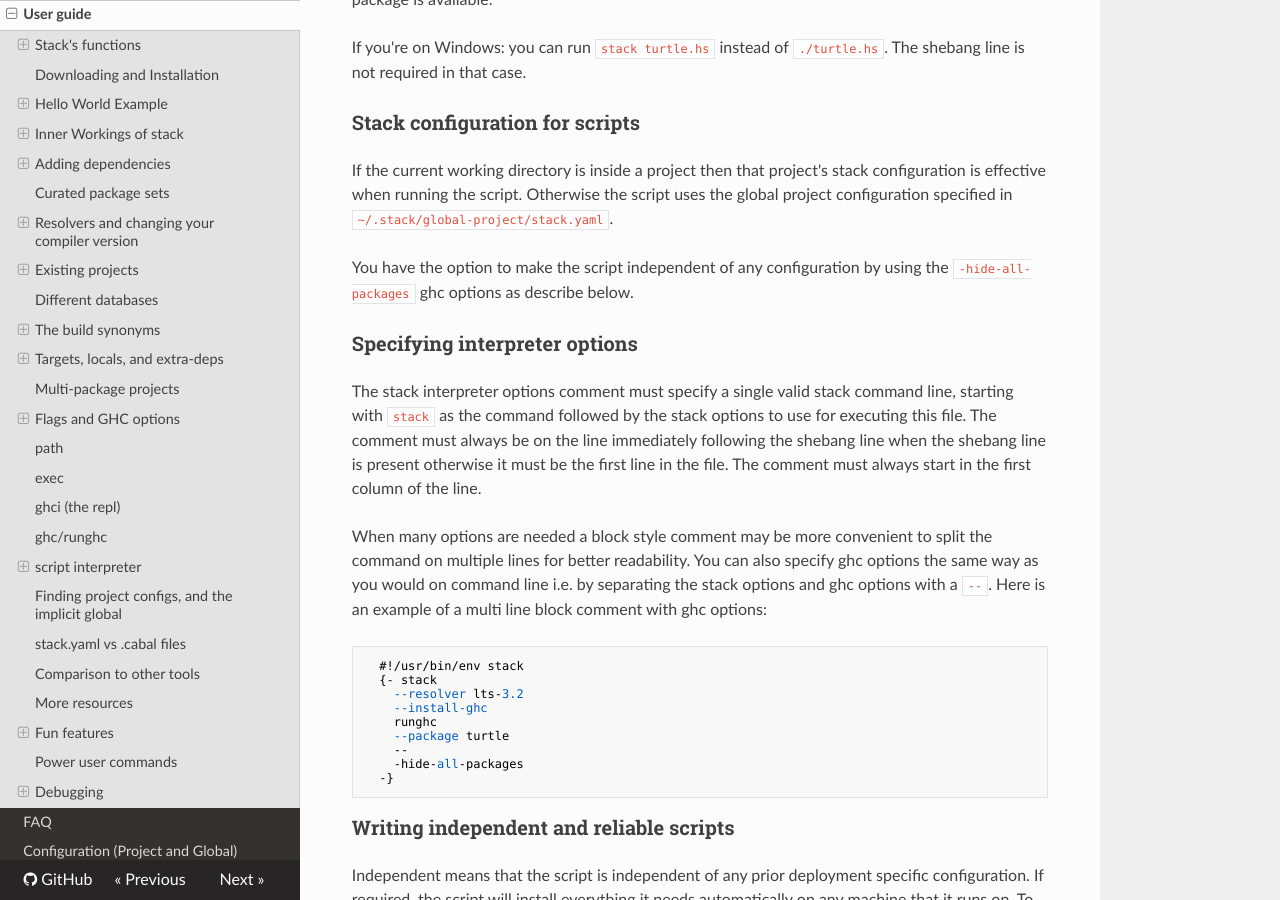
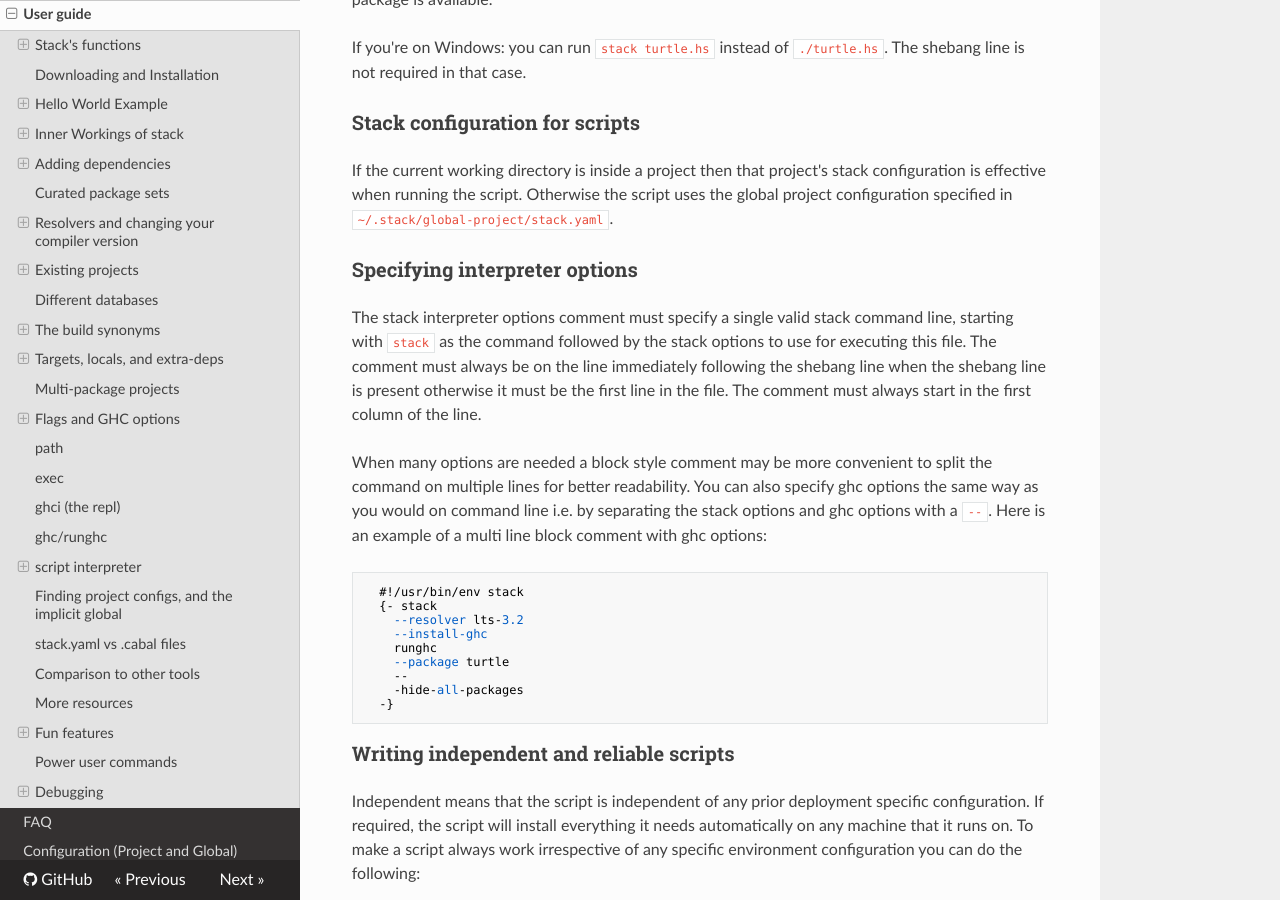
Before and after one commit to commercialhaskell/stack, an MkDocs documentation site: the page built from doc/GUIDE.md, in a window 1280 px wide and 900 px high, scrolled down 30520 px. Built offline with MkDocs 1.6.1, drawn with Linux system fonts in a browser that asks for light colours; nearby versions of some CDN libraries; old or Windows-style settings are respelled for this version of MkDocs.

Commit message:
Interpreter doc: Remove an incorrect statement

```diff
--- a/doc/GUIDE.md
+++ b/doc/GUIDE.md
@@ -1691,9 +1691,6 @@ If the current working directory is inside a project then that project's stack
 configuration is effective when running the script. Otherwise the script uses
 the global project configuration specified in
 `~/.stack/global-project/stack.yaml`.
-
-You have the option to make the script independent of any configuration by
-using the `-hide-all-packages` ghc options as describe below.
 
 ### Specifying interpreter options
 
```
